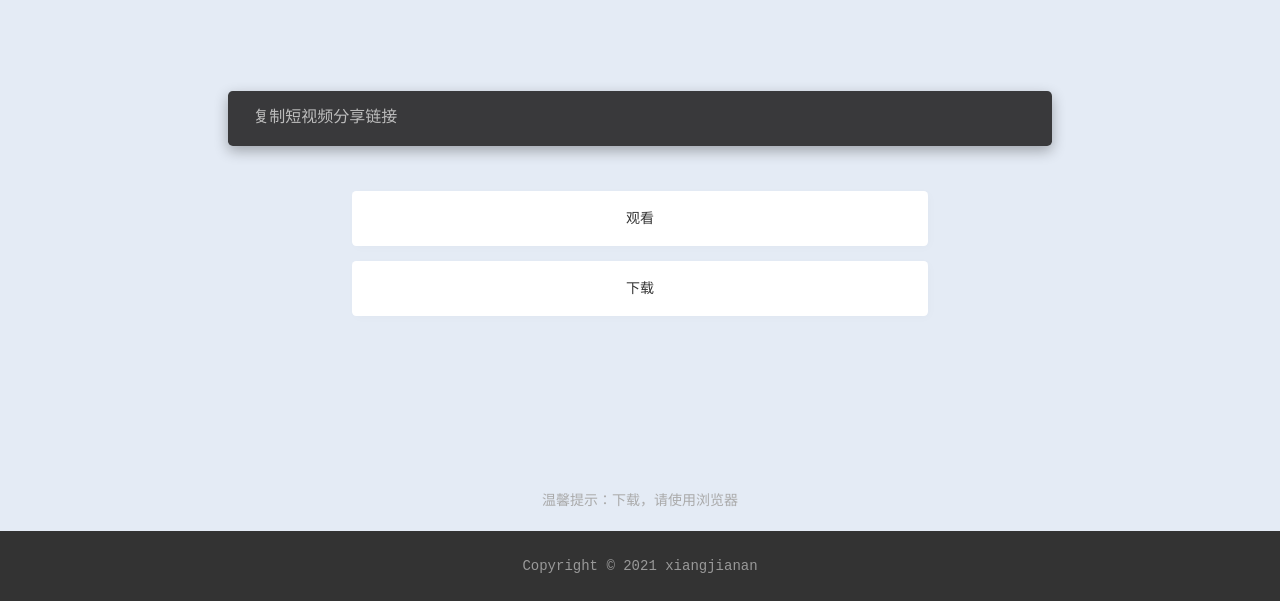
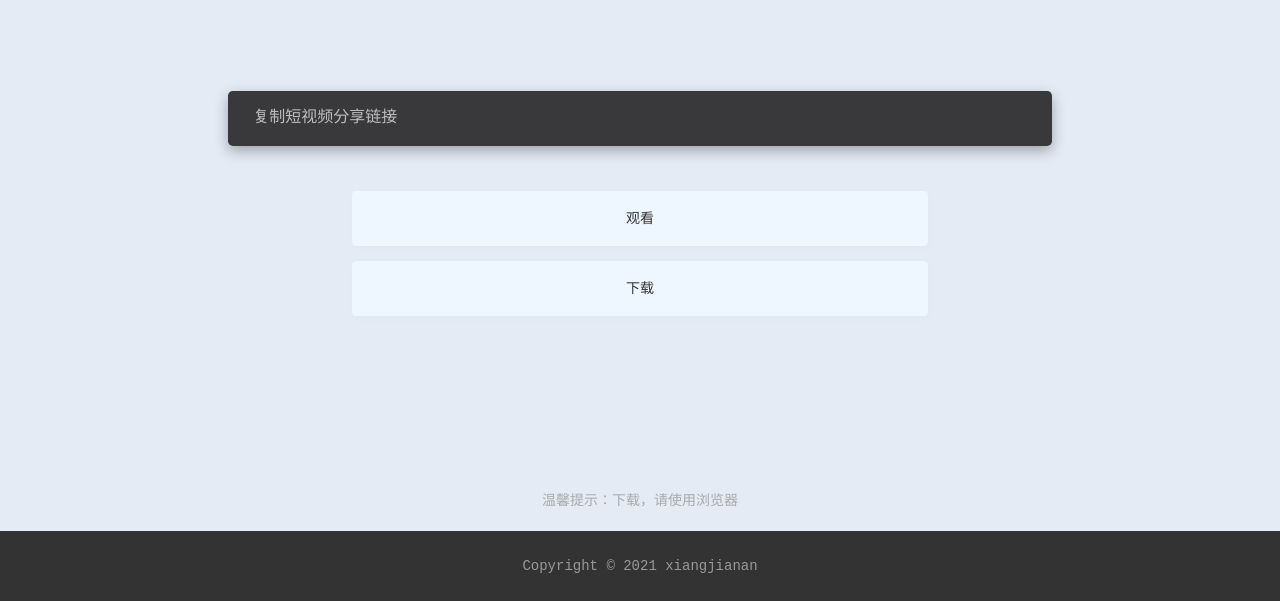
Before and after one commit to xiangjianan/douyin, a Django app: page / in a window 1280 px wide. Shown: the part 199-800 px from the top of the page. Run offline with Django 3.2, Linux system fonts and the light colour scheme; some libraries are stand-ins or nearby versions.

Commit message:
V2.7.21 css更新

```diff
--- a/static/style.css
+++ b/static/style.css
@@ -11,7 +11,7 @@ body {
     -o-transition: all 0.5s;
     transition: all 0.5s;
     position: relative;
-    background-color: #fff;
+    background-color: #Eef7Ff;
     overflow: hidden;
     padding: 0px 18px;
     display: inline-block;
```
